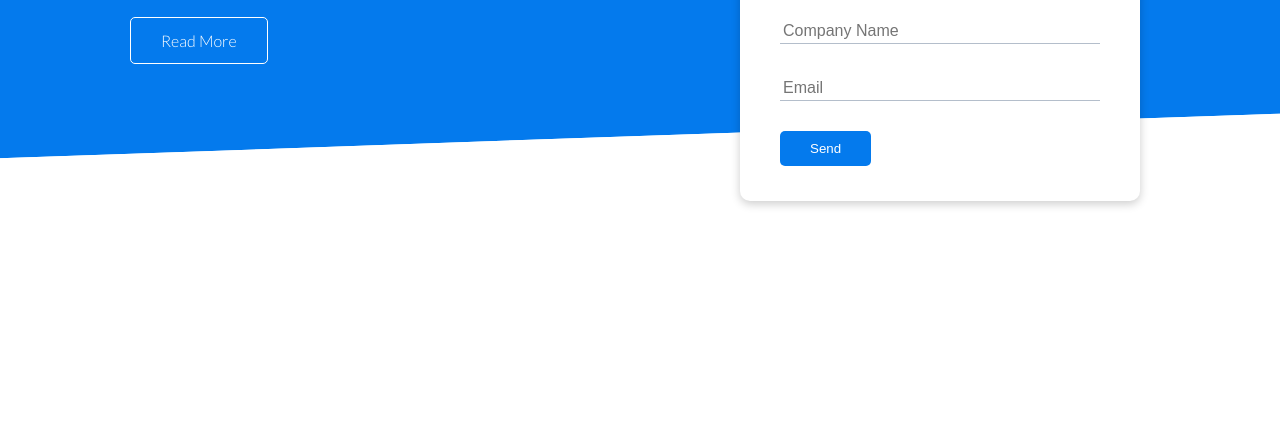
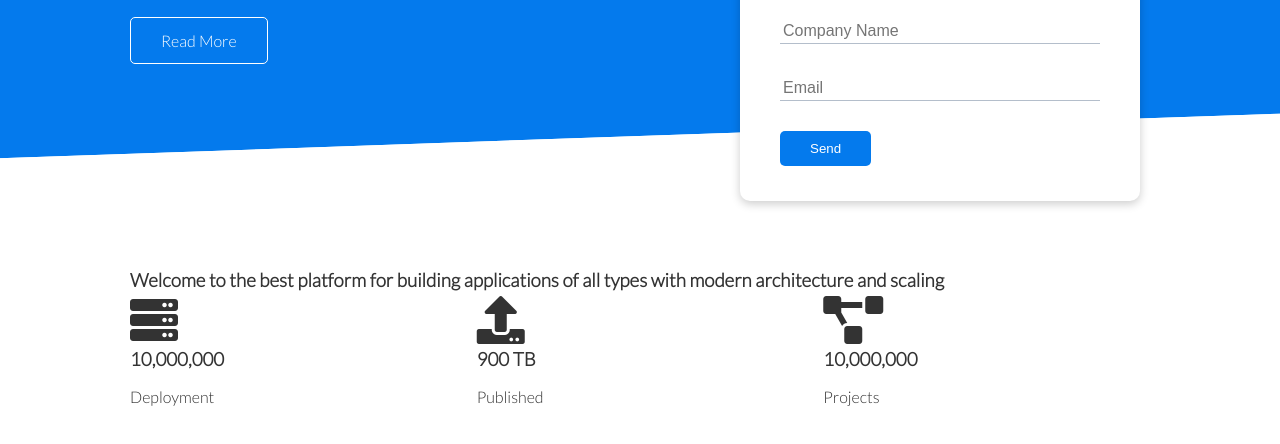
Before and after one commit to ShafiArnob/Webdev-Practice, a plain HTML site: page loruki-responsive Website/index.html in a window 1280 px wide. Shown: the part 304-748 px from the top of the page. Drawn offline with Linux system fonts and the light colour scheme.

Commit message:
utilities css added

```diff
--- a/loruki-responsive Website/css/style.css
+++ b/loruki-responsive Website/css/style.css
@@ -86,6 +86,9 @@ img{
   align-items: center;
   height: 100%;
 }
+.grid-3{
+  grid-template-columns: repeat(3,1fr);
+}
 
 /* Navbar */
 .navbar{
@@ -164,3 +167,9 @@ img{
 .showcase-form input:focus{
   outline: none;
 }
+
+/* Stats */
+.stats{
+  padding-top:100px ;
+
+}
--- a/loruki-responsive Website/index.html
+++ b/loruki-responsive Website/index.html
@@ -54,6 +54,30 @@
   </section>
 
   <!-- Stats -->
+  <section class="stats">
+    <div class="container">
+      <h3 class="stats-heading text-center my-1">
+        Welcome to the best platform for building applications of all types with modern architecture and scaling
+      </h3>
 
+      <div class="grid grid-3 text-center my-4">
+        <div>
+          <i class="fas fa-server fa-3x"></i>
+          <h3>10,000,000</h3>
+          <p class="text-secondary">Deployment</p>
+        </div>
+        <div>
+          <i class="fas fa-upload fa-3x"></i>
+          <h3>900 TB</h3>
+          <p class="text-secondary">Published</p>
+        </div>
+        <div>
+          <i class="fas fa-project-diagram fa-3x"></i>
+          <h3>10,000,000</h3>
+          <p class="text-secondary">Projects</p>
+        </div>
+      </div>
+    </div>
+  </section>
 </body>
 </html>
```
